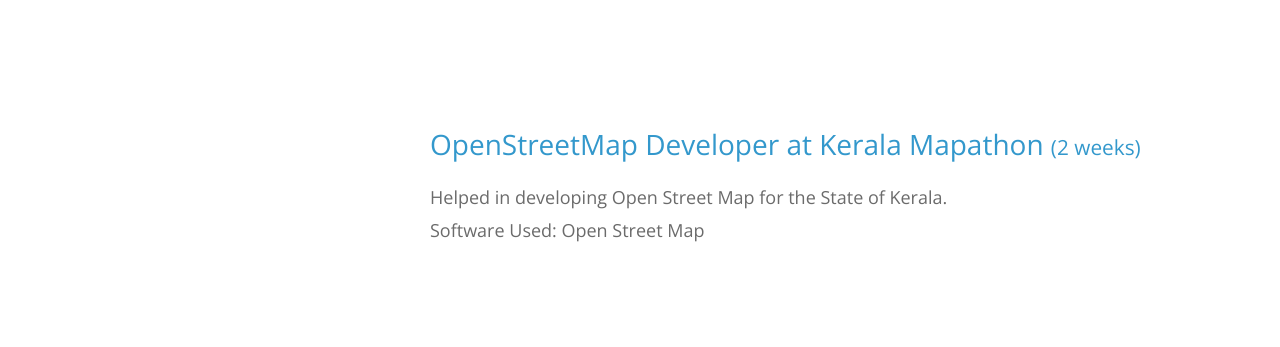
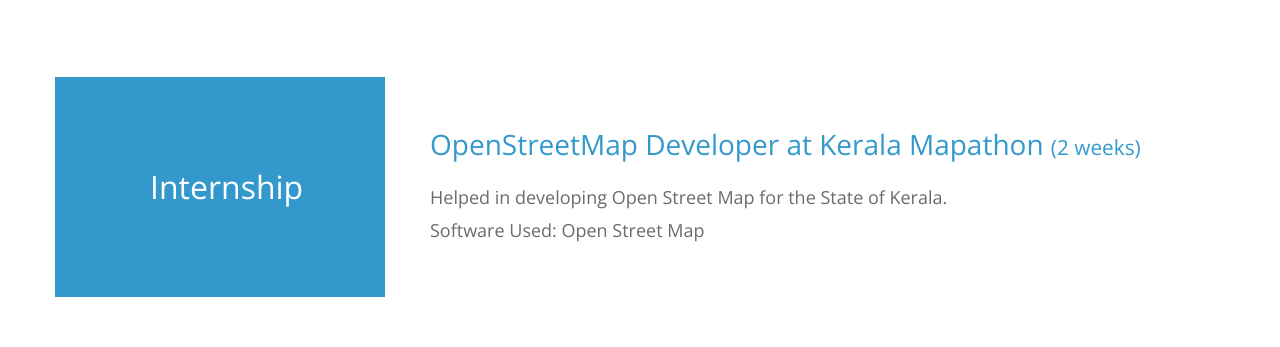
Before and after one commit to theroshanantony/theroshanantony.github.io, a plain HTML site: page index.html in a window 1280 px wide. Shown: the part 2042-2389 px from the top of the page. Drawn offline with nearby package versions, Linux system fonts and the light colour scheme.

Commit message:
Update index.html

```diff
--- a/index.html
+++ b/index.html
@@ -106,7 +106,7 @@
             </div>
 
             <div class="tm-portfolio-item">
-              <div class="tm-portfolio-name text-white tm-bg-red">
+              <div class="tm-portfolio-name text-white tm-bg-blue">
                 Internship
               </div>
               <div class="tm-portfolio-description">
```
